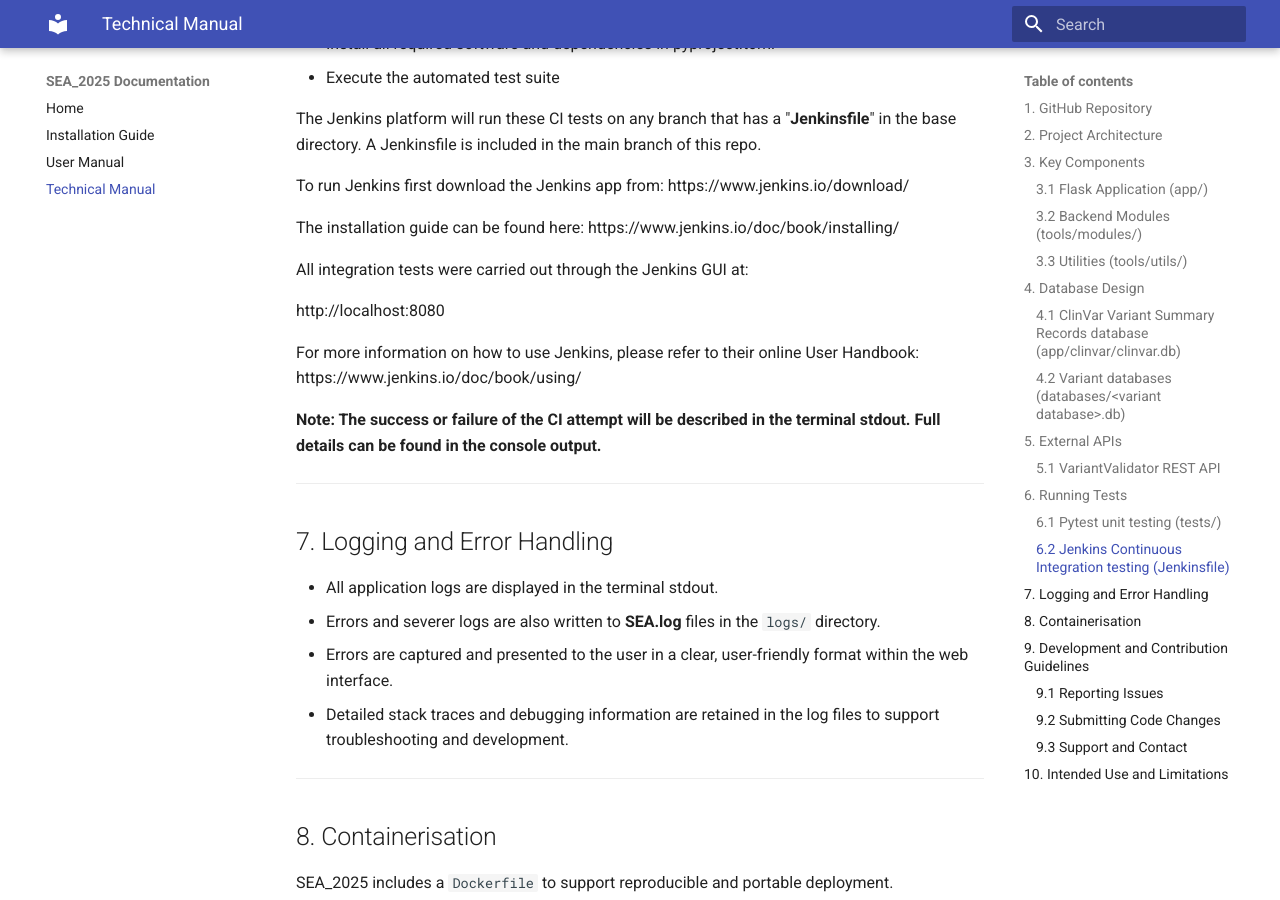
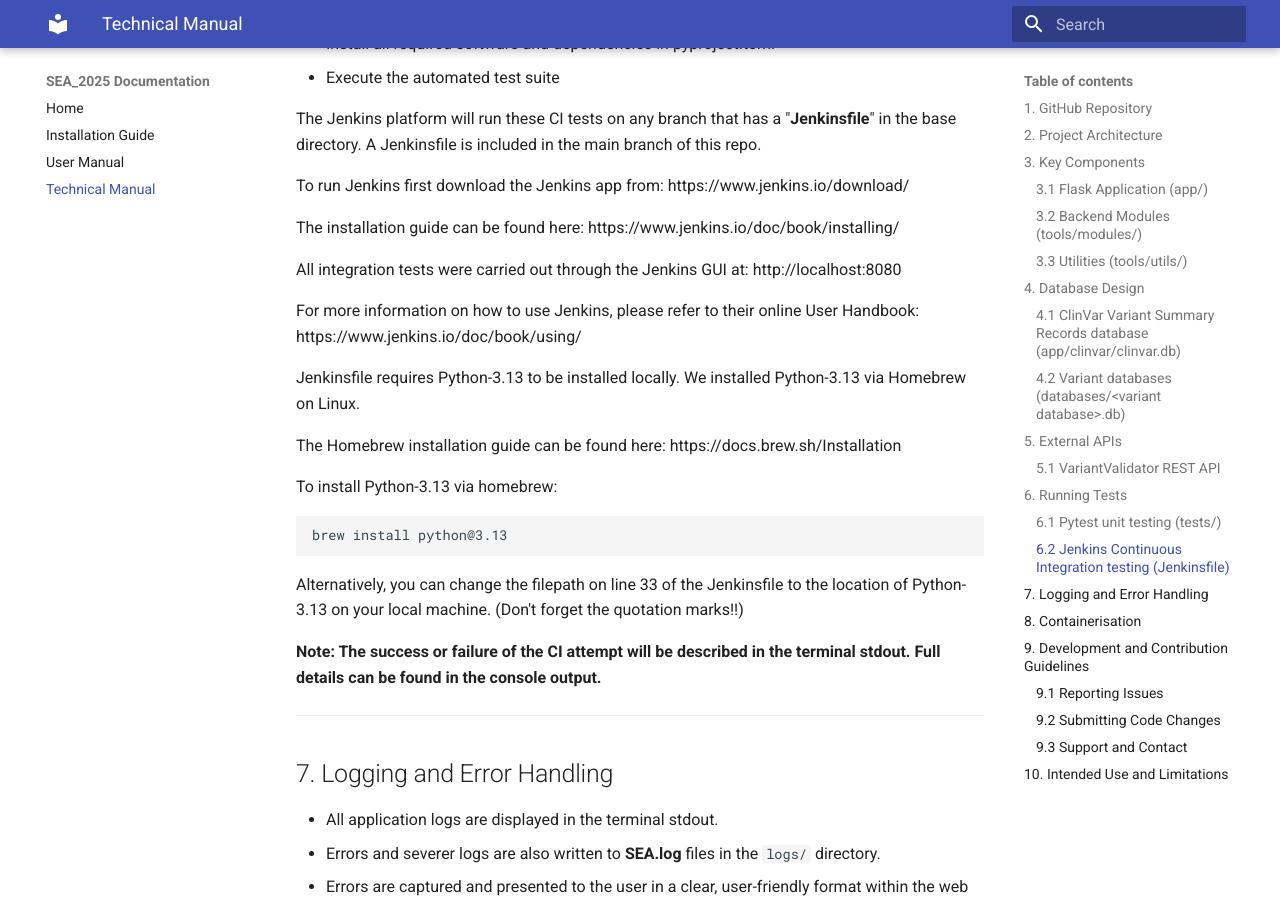
Before and after one commit to RebeccaSizer/Software_Engineering_Assessment_2025_AR_RW_RS, an MkDocs documentation site: the page built from docs/technical_manual.md, in a window 1280 px wide and 900 px high, scrolled down 5014 px. Built offline with MkDocs 1.6.1 and Material for MkDocs 9.7.7, drawn with Linux system fonts in a browser that asks for light colours.

Commit message:
information changed in the technical manual.

````diff
--- a/docs/technical_manual.md
+++ b/docs/technical_manual.md
@@ -216,11 +216,21 @@ To run Jenkins first download the Jenkins app from: https://www.jenkins.io/downl
 
 The installation guide can be found here: https://www.jenkins.io/doc/book/installing/
 
-All integration tests were carried out through the Jenkins GUI at:
-
-http://localhost:8080
+All integration tests were carried out through the Jenkins GUI at: http://localhost:8080
 
 For more information on how to use Jenkins, please refer to their online User Handbook: https://www.jenkins.io/doc/book/using/
+
+Jenkinsfile requires Python-3.13 to be installed locally. We installed Python-3.13 via Homebrew on Linux.
+
+The Homebrew installation guide can be found here: https://docs.brew.sh/Installation
+
+To install Python-3.13 via homebrew:
+
+```bash
+brew install python@3.13
+```
+
+Alternatively, you can change the filepath on line 33 of the Jenkinsfile to the location of Python-3.13 on your local machine. (Don't forget the quotation marks!!)
 
 **Note: The success or failure of the CI attempt will be described in the terminal stdout. Full details can be found in the console output.**
 
````
